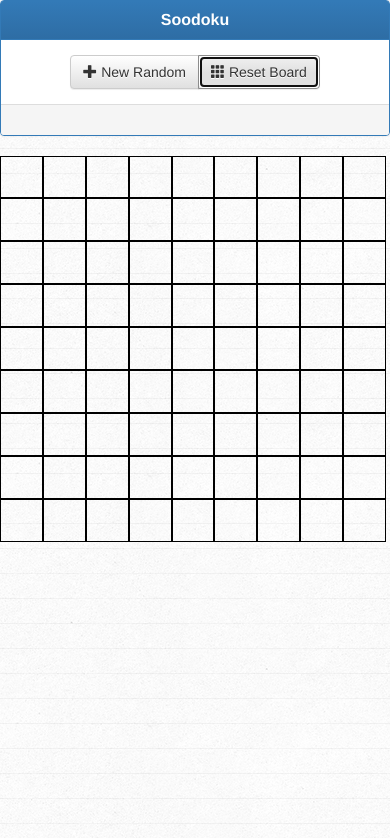
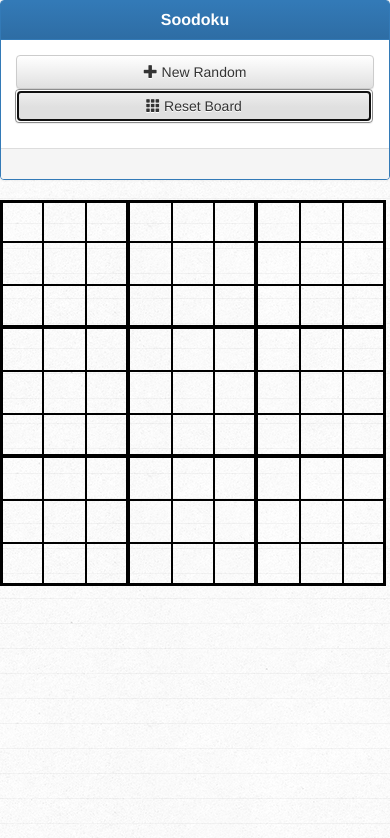
Before and after one commit to caleb4716/soodoku, a plain HTML site: page index.html in a window 390 px wide. Both pictures are taken after a click on the button "Reset Board". Drawn offline with nearby package versions, Linux system fonts and the light colour scheme.

Commit message:
boards now load from the new json file rather than individual old ones, couple styling changes for mobile

```diff
--- a/script.js
+++ b/script.js
@@ -5,7 +5,8 @@
     var numberPad;
     var selectedRegion;
     var selectedSquare;
-    var currentPuzzle;
+    var currentDifficulty;
+    var currentPuzzleId;
 
 //Following is not good. Keep even # of json in each difficulty dir, hardcode here for randomized puzzle picking within dir
 var puzzleCount = 8;
@@ -83,7 +84,8 @@ $(document).ready(function(){
     }
 
     $('#puzzle-div').append(newEmptyBoardStringDos());
-    currentPuzzle = "";
+    currentDifficulty = ""
+    currentPuzzleId = "";
     setSquareListeners();
 
 
@@ -125,14 +127,13 @@ $(document).ready(function(){
 
     $('#btn-reset').on('click', function(){
 
-        clearAndSetBoard(currentPuzzle);
+        clearAndSetBoard(currentDifficulty, currentPuzzleId);
 
     });
 
     $('.btn-difficulty-select').on('click', function(){
         var difficulty = $(this).attr('id');
         if(difficulty == 'random'){
-            //Randomly reassign difficulty var to easy, med, hard, impossible NOT CURRENTLY RANDOM NEEDS WORK
             var dirID = Math.floor((Math.random() * 4) + 1);
             switch(dirID) {
                 case 1:
@@ -149,10 +150,8 @@ $(document).ready(function(){
                     break;
             }
         }
-        //Fix this stuff when you have time. Find a way to dynamically count difficulty dirs
         var puzzleID = Math.floor((Math.random() * puzzleCount) + 1);
-        var path = "json/" + difficulty + "/" + puzzleID + ".json";
-        clearAndSetBoard(path);
+        clearAndSetBoard(difficulty, puzzleID);
         updateDifficultyFooter(difficulty, puzzleID);
     });
 
@@ -178,20 +177,41 @@ $(document).ready(function(){
         $('#difficulty-label').html(htmlInsert);
     }
 
-    function loadBoard(srcPath){
-        $.getJSON(srcPath)
+    function loadBoard(difficulty, id){
+//        $.getJSON(srcPath)
+//        .done(function(data){
+//            $.each(data, function(id, val){
+//                if(val != -1){
+//                    fullSquareArray[id].updateValue(val);
+//                    fullSquareArray[id].locked = true;
+//                    $(fullSquareArray[id].selector).addClass('locked');
+//                }
+//            });
+//            borderize();
+//        })
+//        .fail(function(){
+//            //json load failed
+//        });
+
+        $.getJSON('json/puzzle-data.json')
         .done(function(data){
-            $.each(data, function(id, val){
-                if(val != -1){
-                    fullSquareArray[id].updateValue(val);
-                    fullSquareArray[id].locked = true;
-                    $(fullSquareArray[id].selector).addClass('locked');
+            console.log(difficulty + " " + id);
+            $.each(data, function(dif_key, val){
+                if(dif_key == difficulty){
+                    //val[id - 1] references what used to be the data in the old individual board json files
+                    $.each(val[id - 1], function(sqr_id, value){
+                        if(value != -1){
+                            fullSquareArray[sqr_id].updateValue(value);
+                            fullSquareArray[sqr_id].locked = true;
+                            $(fullSquareArray[sqr_id].selector).addClass('locked');
+                        }
+                    });
                 }
             });
             borderize();
         })
         .fail(function(){
-            //json load failed
+
         });
     }
 
@@ -221,12 +241,6 @@ $(document).ready(function(){
                     else{regionID = 8;}
                 }
                 registerNewSquare(x,y,regionID,id);
-//                var thisSquare = new Square(x, y, regionID, id);
-//                fullSquareArray.push(thisSquare);
-//                fullRowArray[y][x] = thisSquare;
-//                fullColumnArray[x][y] = thisSquare;
-//                fullRegionArray[thisSquare.regionID].push(thisSquare);
-//                thisSquare.tempVal = fullRegionArray[thisSquare.regionID].length;
                 id++;
             }
             htmlBuildString += "<br>";
@@ -237,7 +251,7 @@ $(document).ready(function(){
 
     }
 
-    function clearAndSetBoard(src){
+    function clearAndSetBoard(dif, id){
         fullSquareArray = [];
 
         for(var i = 0; i < 9; i++){
@@ -253,10 +267,12 @@ $(document).ready(function(){
         selectedSquare = null;
         $('#board').remove();
         $('#puzzle-div').append(newEmptyBoardStringDos());
-        loadBoard(src);
+        loadBoard(dif, id);
         setSquareListeners();
-        currentPuzzle = src;
+        currentPuzzleId = id;
+        currentDifficulty = dif;
     }
+
 
     function registerNewSquare(x, y, regionID, id){ //Builds new square with passed info, registers with all tracking arrays, sets TempVal
         var thisSquare = new Square(x, y, regionID, id);
--- a/style.css
+++ b/style.css
@@ -14,6 +14,9 @@ body {
 }
 .panel, .panel-default, .panel-body, .btn-group {
     background-color:transparent;
+}
+.btn-group {
+    margin-bottom:10px;
 }
 
 
@@ -41,6 +44,7 @@ body {
 #difficulty-label {
     text-transform: capitalize;
 }
+
 button#impossible {
     background-color:#777;
     color:white;
@@ -63,6 +67,14 @@ button#impossible {
     #board, #control-panel {
         width:100vw;
     }
+    .btn-group {
+        width:100%;
+    }
+    .btn, .btn-default {
+        display:block;
+        width:100%;
+        border-radius:4px !important;
+    }
     .square {
         height:11vw;
         width:11vw;
@@ -73,3 +85,13 @@ button#impossible {
     }
 
 }
+
+
+    Ipod touch width
+
+@media screen and (device-width: 320px) {
+    .square {
+        height:35px !important;
+        width:35px !important;
+    }
+}
```
